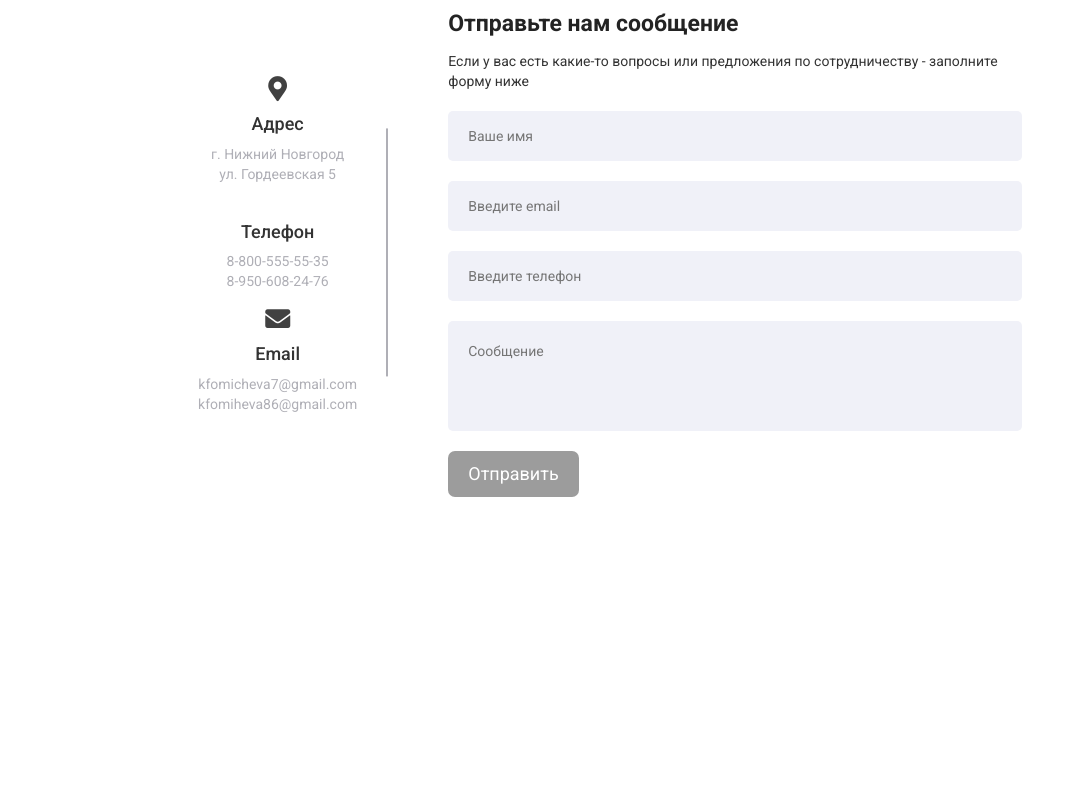
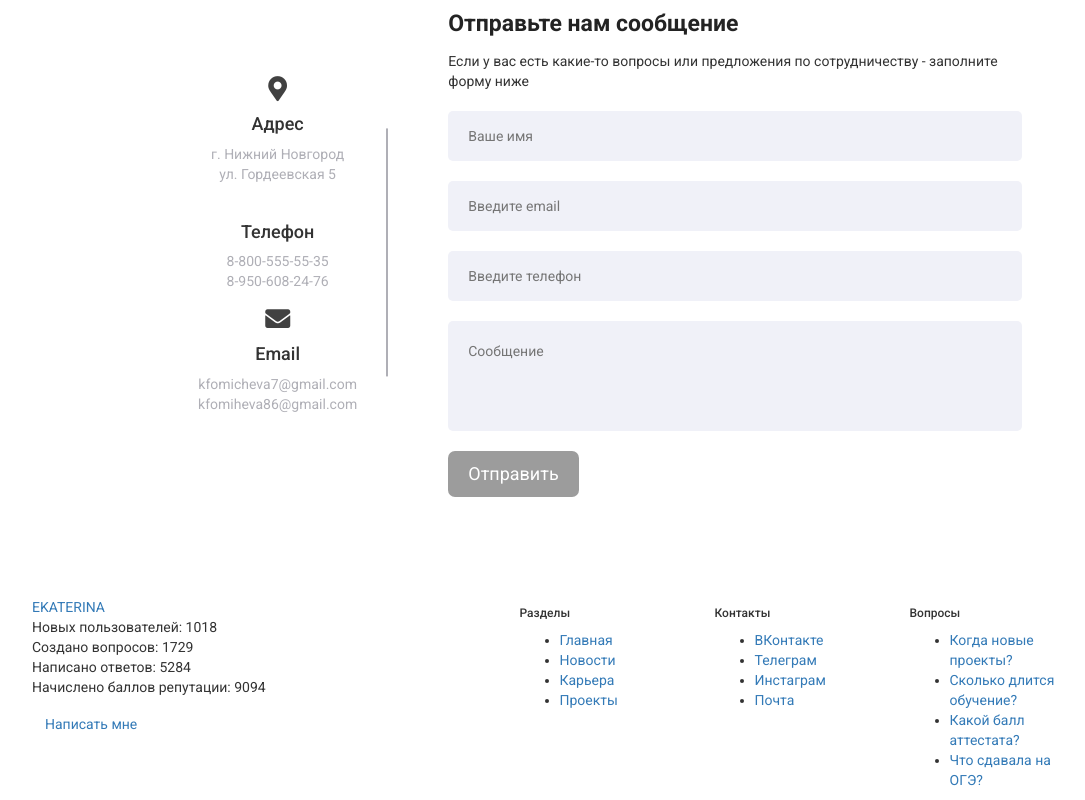
Before and after one commit to Ekaterun11/osebe, a plain HTML site: page index.html in a window 1280 px wide. Shown: the part 2076-2876 px from the top of the page, without its empty margins (38-1123 px from the left). Before the commit the page ends 2673 px from the top, so only its background shows below. Drawn offline with nearby package versions, Linux system fonts and the light colour scheme; some icons are missing.

Commit message:
футер последний!!! ура

```diff
--- a/index.html
+++ b/index.html
@@ -377,3 +377,63 @@
           </div>
         </div>
       </div>
+
+
+      <footer id="ant-section__ant007_footer" class="">
+        <div class="container">
+            <div class="row">
+                <div class="col-lg-5 ant007_footer__foter-item-wrap">
+                    <div class="footer-item">
+                        <a href="#0" title="">EKATERINA </a>
+                        <p> Новых пользователей: 1018<br>
+                            Создано вопросов: 1729<br>
+                            Написано ответов: 5284<br>
+                            Начислено баллов репутации: 9094</p>
+                        <a href="#contact" class="btn" title="Заказать звонок">Написать мне</a>
+                    </div>
+                </div>
+                <div class="col-lg-2 col-md-4 ant007_footer__foter-item-wrap footer-col-2">
+                    <div class="footer-item">
+                        <h6>Разделы</h6>
+                        <ul class="footer-menu">
+                            <li><a href="#">Главная</a></li>
+                            <li><a href="#">Новости</a></li>
+                            <li><a href="#">Карьера</a></li>
+                            <li><a href="#">Проекты</a></li>
+                        </ul>
+                    </div>
+                </div>
+                <div class="col-lg-2 col-md-4 ant007_footer__foter-item-wrap footer-col-3">
+                    <div class="footer-item">
+                        <h6>Контакты</h6>
+                        <ul class="footer-menu">
+                            <li><a href="https://vk.com/id803480234">ВКонтакте</a></li>
+                            <li><a href="https://t.me/skyshalodeda">Телеграм</a></li>
+                            <li><a href="https://www.instagram.com/skyshal0deda?igsh=MTR1eTlkcmdkY3F5bQ%3D%3D&utm_source=qr">Инстаграм</a></li>
+                            <li><a href="https://myaccount.google.com/u/1/personal-info?hl=ru&utm_source=OGB&utm_medium=act">Почта</a></li>
+                        </ul>
+                    </div>
+                </div>
+                <div class="col-lg-2 col-md-4 ant007_footer__foter-item-wrap footer-col-4">
+                    <div class="footer-item">
+                        <h6>Вопросы</h6>
+                        <ul class="footer-menu">
+                            <li>
+                                <a href="#" title=""> Когда новые проекты?</a>
+                            </li>
+                            <li>
+                                <a href="#" title=""> Сколько длится обучение?</a>
+                            </li>
+                            <li>
+                                <a href="#" title=""> Какой балл аттестата?</a>
+                            </li>
+                            <li> <a href="#" title=""> Что сдавала на ОГЭ? </a>
+                            </li>
+                        </ul>
+                    </div>
+                </div>
+            </div>
+        </div>
+    </footer>
+</body>
+</html>
```
